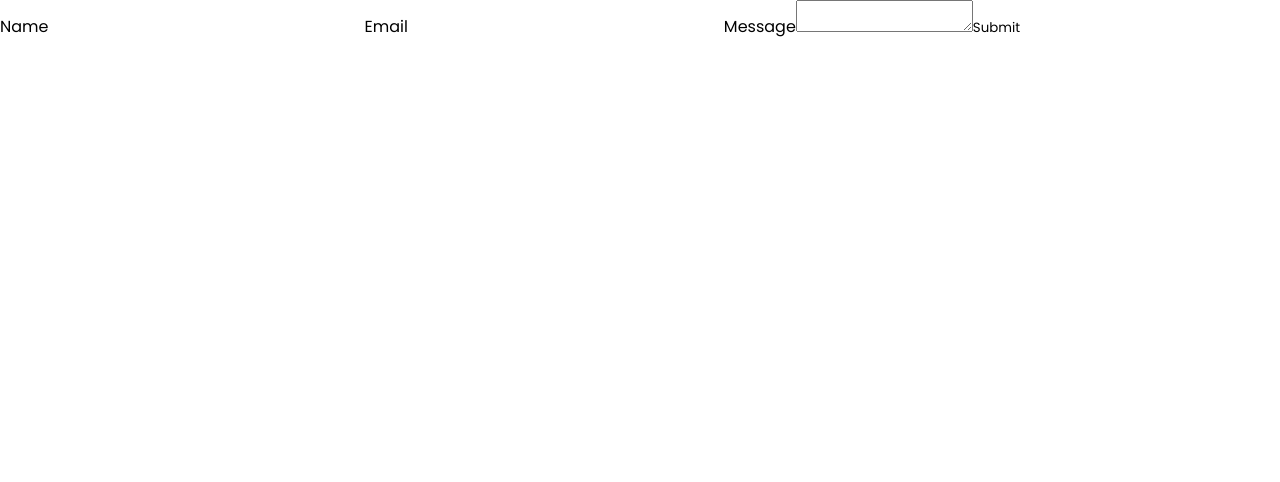
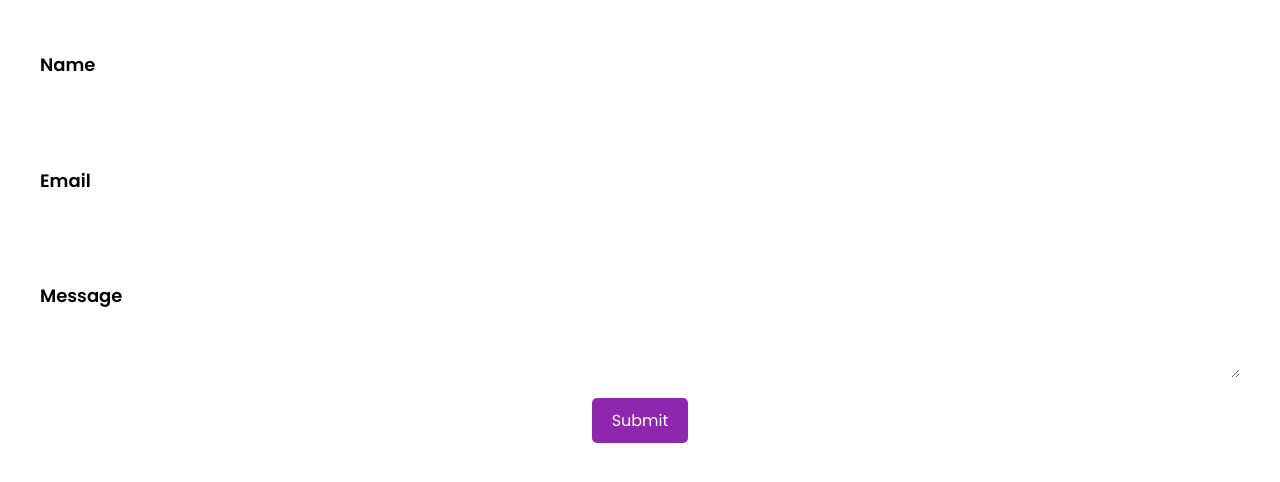
Before and after one commit to Bernard065/bookstore-app, a React (Create React App) app: page /contact-us in a window 1280 px wide. Shown: the top 482 px of the page. Built offline with nearby package versions, Linux system fonts and the light colour scheme.

Commit message:
formik and yup

```diff
--- a/src/components/Contact/Contact.css
+++ b/src/components/Contact/Contact.css
@@ -0,0 +1,38 @@
+form {
+    display: flex;
+    flex-wrap: wrap;
+    justify-content: center;
+    align-items: center;
+    margin: 40px;
+}
+
+label {
+    width: 100%;
+    text-align: left;
+    margin: 10px 0;
+    font-size: 18px;
+    font-weight: 600;
+}
+
+input, textarea {
+    width: 100%;
+    padding: 10px;
+    margin-bottom: 20px;
+    border-radius: 5px;
+    border: none;
+    font-size: 16px;
+}
+
+button {
+    background-color: #8d27ae;
+    color: #fff;
+    padding: 10px 20px;
+    border-radius: 5px;
+    border: none;
+    font-size: 16px;
+    cursor: pointer;
+}
+
+button:hover {
+    background-color: #d9176d;
+}
--- a/src/components/Contact/Contact.js
+++ b/src/components/Contact/Contact.js
@@ -1,6 +1,7 @@
 import React from 'react'
 import { useFormik } from 'formik'
 import * as Yup from 'yup'
+import './Contact.css'
 
 const Contact = () => {
     const formik = useFormik({
```
